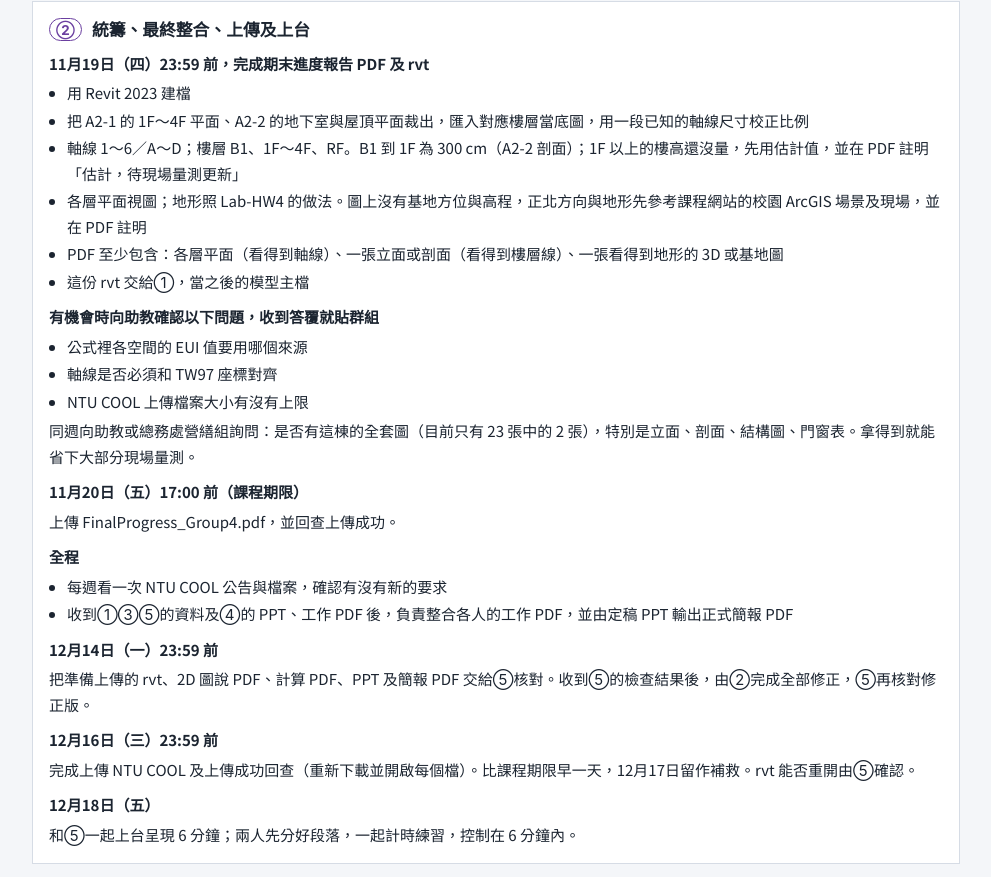
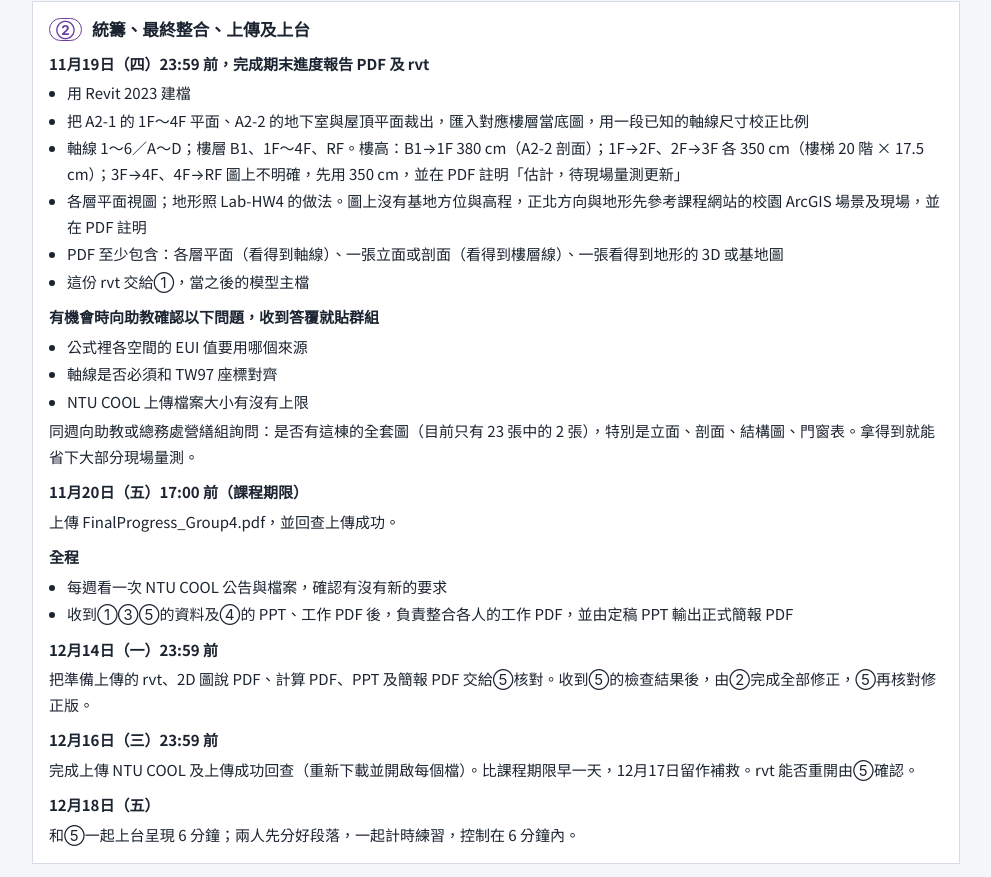
Before and after one commit to qwertyuiokm16-pixel/g4-final-plan, a plain HTML site: page index.html in a window 1280 px wide. Shown: the part 2359-3236 px from the top of the page, without its empty margins (144-1135 px from the left). Drawn offline with Linux system fonts and the light colour scheme.

Commit message:
Update index.html

```diff
--- a/index.html
+++ b/index.html
@@ -185,7 +185,7 @@ tr.course td.t{color:var(--due);font-weight:700}
           <ul>
             <li>用 Revit 2023 建檔</li>
             <li>把 A2-1 的 1F～4F 平面、A2-2 的地下室與屋頂平面裁出，匯入對應樓層當底圖，用一段已知的軸線尺寸校正比例</li>
-            <li>軸線 1～6／A～D；樓層 B1、1F～4F、RF。B1 到 1F 為 300 cm（A2-2 剖面）；1F 以上的樓高還沒量，先用估計值，並在 PDF 註明「估計，待現場量測更新」</li>
+            <li>軸線 1～6／A～D；樓層 B1、1F～4F、RF。樓高：B1→1F 380 cm（A2-2 剖面）；1F→2F、2F→3F 各 350 cm（樓梯 20 階 × 17.5 cm）；3F→4F、4F→RF 圖上不明確，先用 350 cm，並在 PDF 註明「估計，待現場量測更新」</li>
             <li>各層平面視圖；地形照 Lab-HW4 的做法。圖上沒有基地方位與高程，正北方向與地形先參考課程網站的校園 ArcGIS 場景及現場，並在 PDF 註明</li>
             <li>PDF 至少包含：各層平面（看得到軸線）、一張立面或剖面（看得到樓層線）、一張看得到地形的 3D 或基地圖</li>
             <li>這份 rvt 交給①，當之後的模型主檔</li>
```
